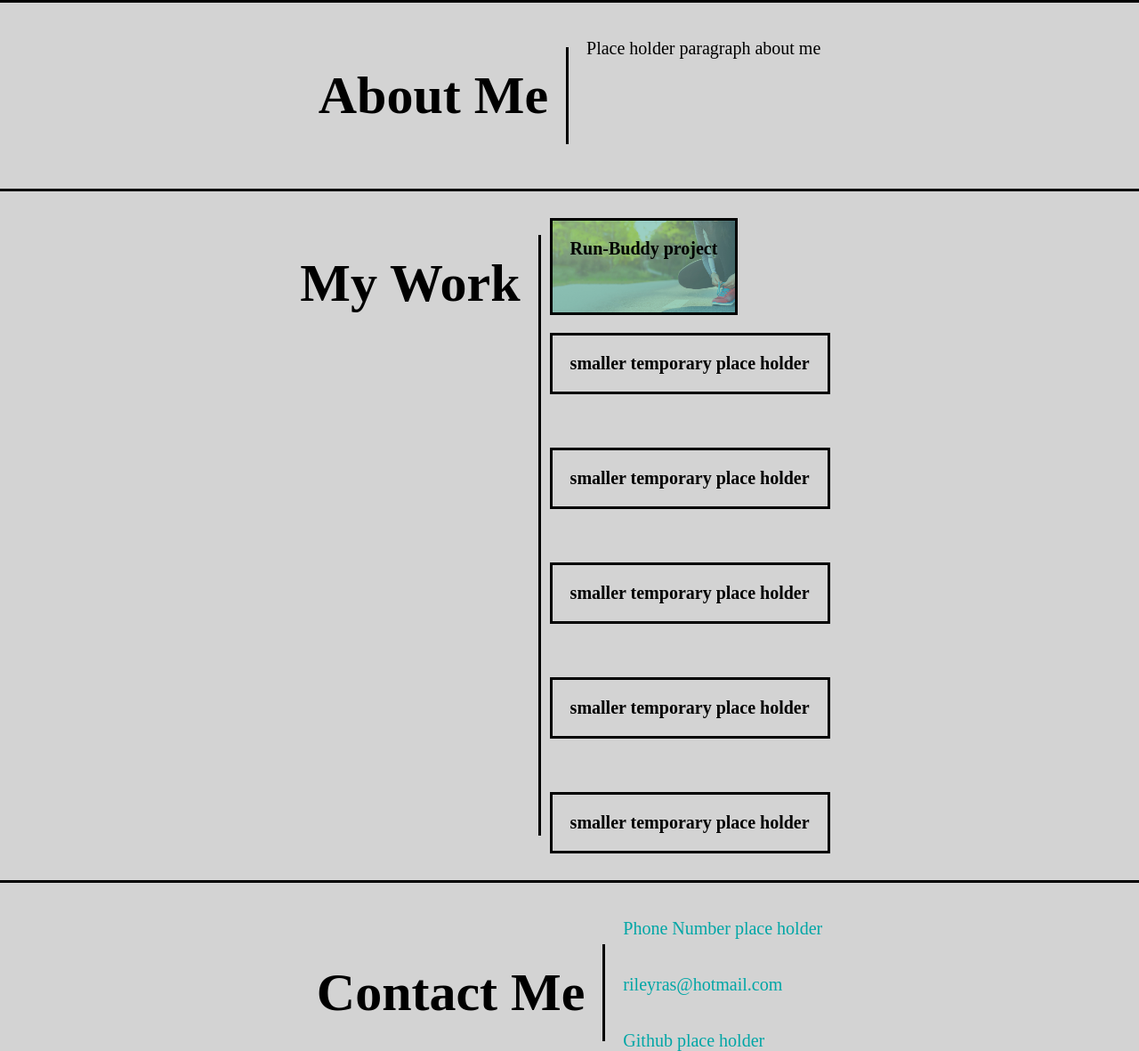
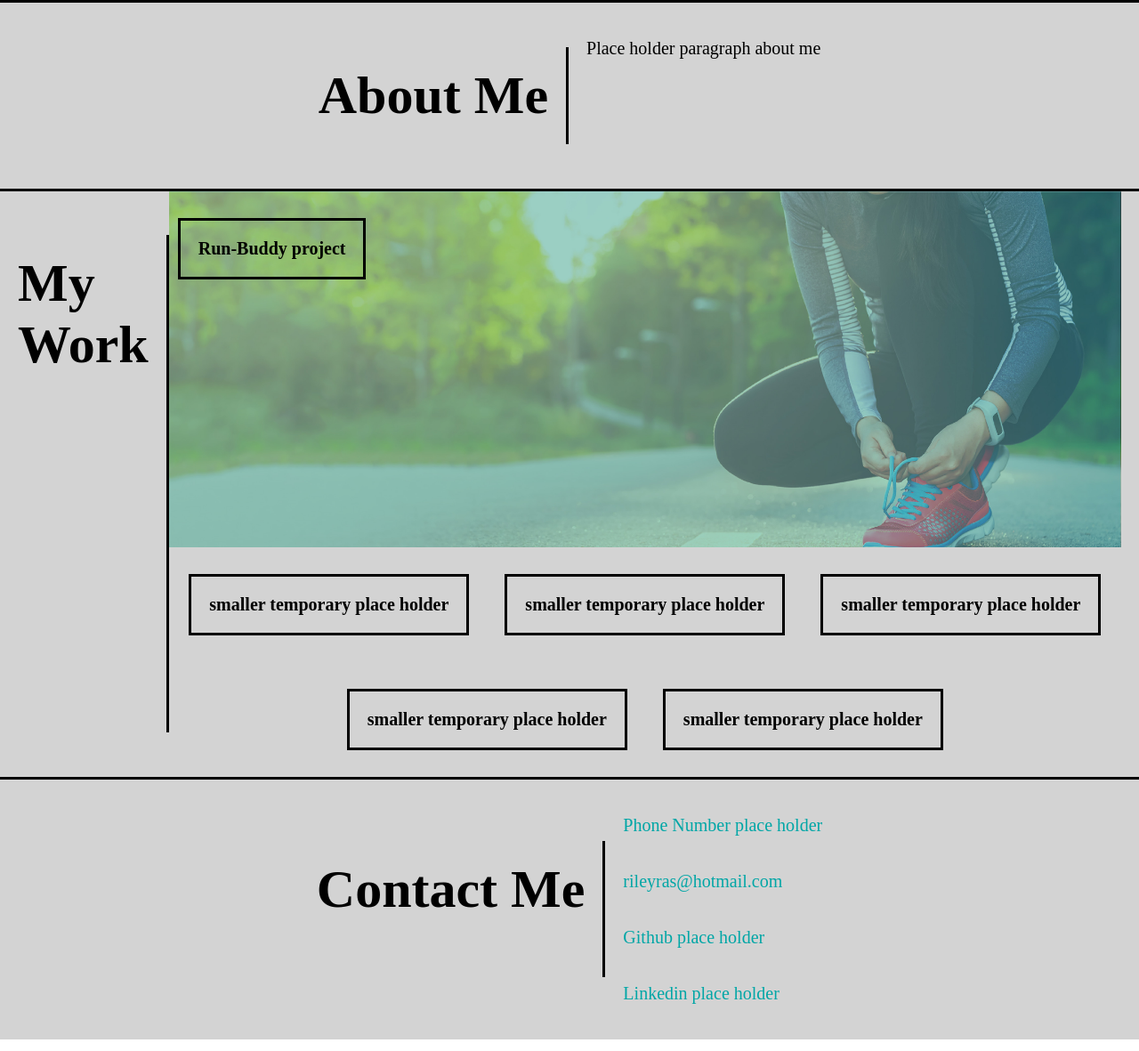
Before and after one commit to RileyRasmussen/RileyRasmussen, a plain HTML site: page index.html in a window 1280 px wide. Shown: the part 717-1898 px from the top of the page at 89% size. Drawn offline with Linux system fonts and the light colour scheme.

Commit message:
adjusted My Work section with Vinnie

```diff
--- a/Assets/style.css
+++ b/Assets/style.css
@@ -109,7 +109,6 @@ nav a {
   flex-direction: row;
   width: 100%;
 
-
 }
 
 .My-Work h3 {
@@ -124,6 +123,22 @@ nav a {
   color: black;
 }
 
+.flex-container{
+  display: flex;
+  flex-wrap: wrap;
+  justify-content: center;
+}
+
+.first-work:first-child {
+  min-height: 400px;
+  flex-basis: 100%;
+}
+
+.test{
+  background-image: url("../Assets/images/hero-bg.jpg");
+  background-size: cover;
+}
+
 .My-Work a {
   text-decoration: none;
   display: flex;
@@ -131,15 +146,7 @@ nav a {
   justify-content: space-between;
   padding: 10px;
   margin-right: 20px;
-  flex-grow: 1;
-}
 
-.first-work {
-  background-image: url("../Assets/images/hero-bg.jpg");
-  background-size: cover;
-  height: 100% ;
-  width: 100%;
-  flex-grow: 3;
 }
 
 .Contact-Me {
--- a/index.html
+++ b/index.html
@@ -40,10 +40,10 @@
 
       <section id="My-Work" class="My-Work">
         <h2>My Work</h2>
-        <div>
-          <a href="https://sirs0up.github.io/">
+        <div class="flex-container">
+          <a href="https://sirs0up.github.io/" class="first-work test">
             <div>
-              <h3 class="first-work">Run-Buddy project</h3>
+              <h3 >Run-Buddy project </h3>
             </div>
           </a>
           <a href="#">
@@ -80,6 +80,7 @@
           <a href="phone-number">Phone Number place holder</a>
           <a href="mailto:rileyras@hotmail.com">rileyras@hotmail.com</a>
           <a href="#">Github place holder</a>
+          <a href="#">Linkedin place holder</a>
         </div>
       </section>
     </main>
```
